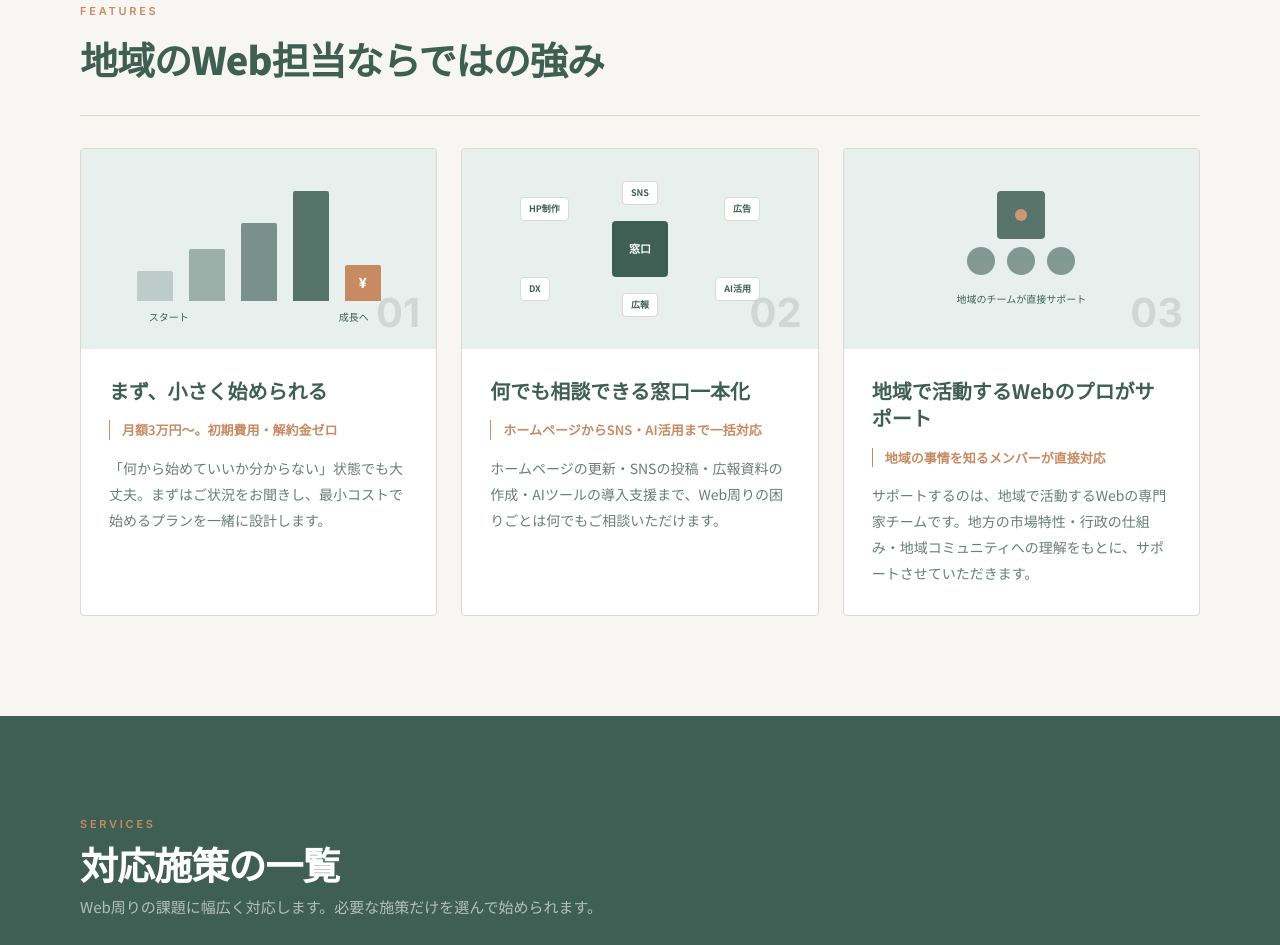
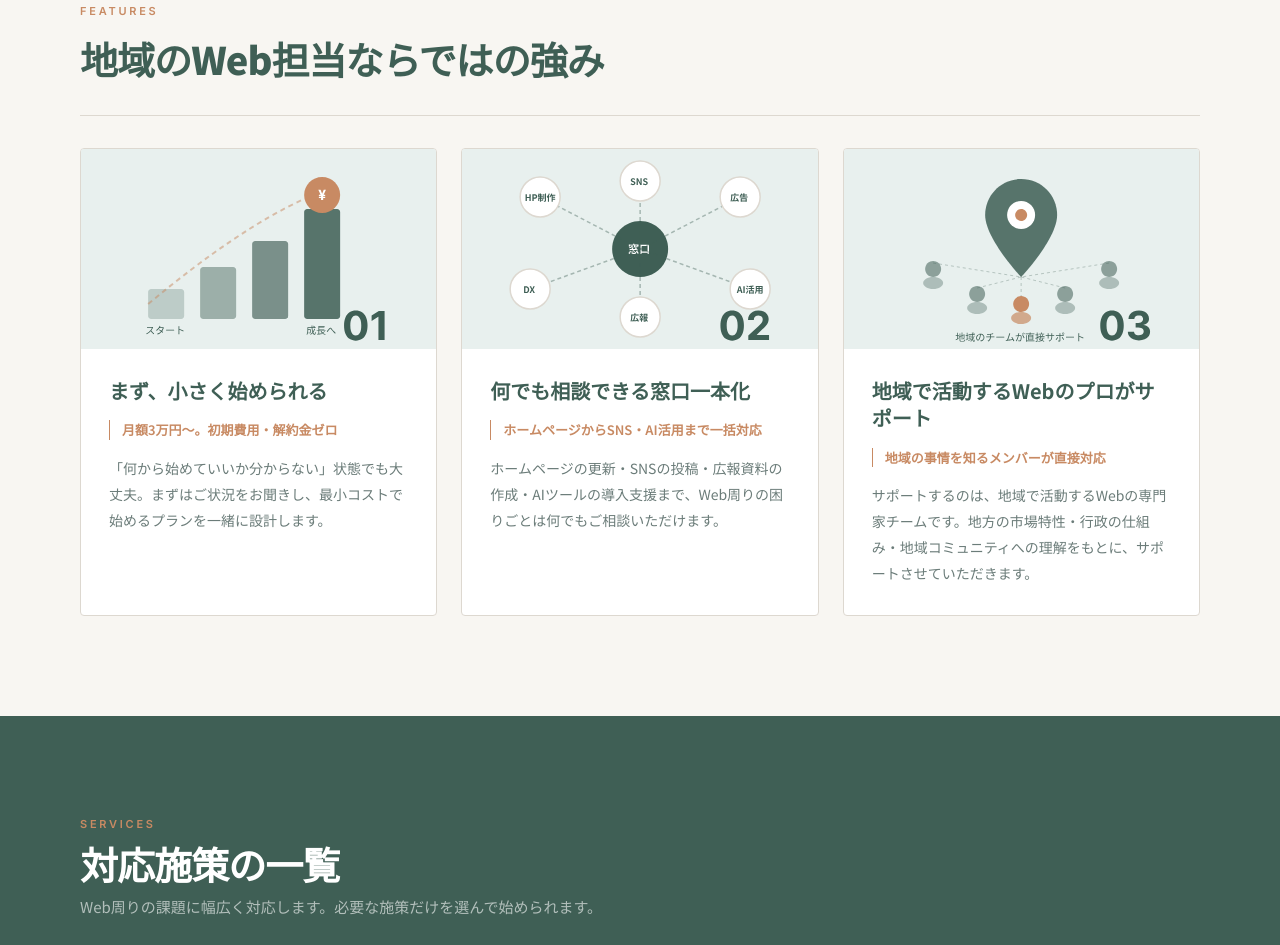
Before and after one commit to naoya708-room/webtan_local_LP01, a plain HTML site: page index.html in a window 1280 px wide. Shown: the part 2279-3224 px from the top of the page. Drawn offline with Linux system fonts and the light colour scheme.

Commit message:
強みセクションのイラストをFigma SVGに差し替えてレイアウトを修正
CSS再現の図解をFigmaエクスポートSVGに置き換え、カードの等高レイアウトを調整する。

Co-authored-by: Cursor <cursoragent@cursor.com>

```diff
--- a/css/style.css
+++ b/css/style.css
@@ -473,9 +473,12 @@ ul {
   display: grid;
   grid-template-columns: repeat(3, 1fr);
   gap: 24px;
+  align-items: stretch;
 }
 
 .feature-card {
+  display: flex;
+  flex-direction: column;
   background-color: var(--color-white);
   border: 1px solid var(--color-border);
   border-radius: var(--radius);
@@ -483,13 +486,21 @@ ul {
 }
 
 .feature-card__visual {
+  flex-shrink: 0;
   height: 200px;
   background-color: var(--color-mint);
-  position: relative;
   overflow: hidden;
 }
 
+.feature-card__illust {
+  width: 100%;
+  height: 100%;
+  object-fit: cover;
+  object-position: center;
+}
+
 .feature-card__body {
+  flex: 1;
   padding: 28px;
   display: flex;
   flex-direction: column;
@@ -516,173 +527,6 @@ ul {
   font-size: 14px;
   line-height: 1.85;
   color: var(--color-text);
-}
-
-/* Feature Illustrations */
-.feature-illust {
-  position: relative;
-  width: 100%;
-  height: 100%;
-}
-
-.feature-illust__num {
-  position: absolute;
-  bottom: 16px;
-  right: 16px;
-  font-family: var(--font-en);
-  font-size: 40px;
-  font-weight: 700;
-  color: var(--color-green);
-  opacity: 0.15;
-  line-height: 1;
-}
-
-.feature-illust--chart {
-  display: flex;
-  flex-direction: column;
-  align-items: center;
-  justify-content: flex-end;
-  padding: 20px 44px 24px;
-}
-
-.feature-illust__bars {
-  display: flex;
-  align-items: flex-end;
-  gap: 16px;
-  height: 140px;
-  position: relative;
-}
-
-.feature-illust__bar {
-  width: 36px;
-  height: var(--h);
-  background-color: var(--color-green);
-  opacity: var(--op, 1);
-  border-radius: 2px 2px 0 0;
-}
-
-.feature-illust__bar--accent {
-  background-color: var(--color-accent);
-  opacity: 1;
-  display: flex;
-  align-items: center;
-  justify-content: center;
-}
-
-.feature-illust__yen {
-  font-family: var(--font-en);
-  font-size: 14px;
-  font-weight: 700;
-  color: var(--color-white);
-}
-
-.feature-illust__labels {
-  display: flex;
-  justify-content: space-between;
-  width: 100%;
-  max-width: 220px;
-  margin-top: 8px;
-  font-size: 10px;
-  color: var(--color-green);
-}
-
-.feature-illust--hub {
-  display: flex;
-  align-items: center;
-  justify-content: center;
-  padding: 20px;
-}
-
-.feature-illust__hub-center {
-  position: absolute;
-  top: 50%;
-  left: 50%;
-  transform: translate(-50%, -50%);
-  width: 56px;
-  height: 56px;
-  background-color: var(--color-green);
-  border-radius: var(--radius);
-  display: flex;
-  align-items: center;
-  justify-content: center;
-  font-size: 11px;
-  font-weight: 700;
-  color: var(--color-white);
-  z-index: 2;
-}
-
-.feature-illust__hub-nodes {
-  position: relative;
-  width: 240px;
-  height: 160px;
-}
-
-.feature-illust__node {
-  position: absolute;
-  padding: 4px 8px;
-  background-color: var(--color-white);
-  border: 1px solid var(--color-border);
-  border-radius: var(--radius);
-  font-size: 9px;
-  font-weight: 700;
-  color: var(--color-green);
-  white-space: nowrap;
-}
-
-.feature-illust__node:nth-child(1) { top: 28px; left: 0; }
-.feature-illust__node:nth-child(2) { top: 12px; left: 50%; transform: translateX(-50%); }
-.feature-illust__node:nth-child(3) { top: 28px; right: 0; }
-.feature-illust__node:nth-child(4) { bottom: 28px; right: 0; }
-.feature-illust__node:nth-child(5) { bottom: 12px; left: 50%; transform: translateX(-50%); }
-.feature-illust__node:nth-child(6) { bottom: 28px; left: 0; }
-
-.feature-illust--team {
-  display: flex;
-  flex-direction: column;
-  align-items: center;
-  justify-content: center;
-  padding: 20px;
-  gap: 8px;
-}
-
-.feature-illust__person {
-  width: 28px;
-  height: 28px;
-  background-color: var(--color-green);
-  border-radius: 50%;
-  opacity: 0.6;
-}
-
-.feature-illust__person--main {
-  width: 48px;
-  height: 48px;
-  background-color: var(--color-green);
-  opacity: 0.85;
-  border-radius: var(--radius);
-  position: relative;
-}
-
-.feature-illust__person--main::after {
-  content: '';
-  position: absolute;
-  top: 50%;
-  left: 50%;
-  transform: translate(-50%, -50%);
-  width: 12px;
-  height: 12px;
-  background-color: var(--color-accent);
-  border-radius: 50%;
-}
-
-.feature-illust__people-row {
-  display: flex;
-  gap: 12px;
-}
-
-.feature-illust__team-label {
-  font-size: 10px;
-  color: var(--color-green);
-  margin-top: 8px;
 }
 
 /* ========================================
--- a/index.html
+++ b/index.html
@@ -176,23 +176,8 @@
         </div>
         <div class="features__grid">
           <article class="feature-card">
-            <div class="feature-card__visual feature-card__visual--01" aria-hidden="true">
-              <div class="feature-illust feature-illust--chart">
-                <div class="feature-illust__bars">
-                  <div class="feature-illust__bar" style="--h: 30px; --op: 0.25"></div>
-                  <div class="feature-illust__bar" style="--h: 52px; --op: 0.45"></div>
-                  <div class="feature-illust__bar" style="--h: 78px; --op: 0.65"></div>
-                  <div class="feature-illust__bar" style="--h: 110px; --op: 0.85"></div>
-                  <div class="feature-illust__bar feature-illust__bar--accent" style="--h: 36px">
-                    <span class="feature-illust__yen">¥</span>
-                  </div>
-                </div>
-                <div class="feature-illust__labels">
-                  <span>スタート</span>
-                  <span>成長へ</span>
-                </div>
-                <span class="feature-illust__num">01</span>
-              </div>
+            <div class="feature-card__visual">
+              <img src="images/feature-01.svg" alt="" class="feature-card__illust" width="409" height="200" aria-hidden="true">
             </div>
             <div class="feature-card__body">
               <h3 class="feature-card__title">まず、小さく始められる</h3>
@@ -201,19 +186,8 @@
             </div>
           </article>
           <article class="feature-card">
-            <div class="feature-card__visual feature-card__visual--02" aria-hidden="true">
-              <div class="feature-illust feature-illust--hub">
-                <div class="feature-illust__hub-center">窓口</div>
-                <div class="feature-illust__hub-nodes">
-                  <span class="feature-illust__node">HP制作</span>
-                  <span class="feature-illust__node">SNS</span>
-                  <span class="feature-illust__node">広告</span>
-                  <span class="feature-illust__node">AI活用</span>
-                  <span class="feature-illust__node">広報</span>
-                  <span class="feature-illust__node">DX</span>
-                </div>
-                <span class="feature-illust__num">02</span>
-              </div>
+            <div class="feature-card__visual">
+              <img src="images/feature-02.svg" alt="" class="feature-card__illust" width="409" height="200" aria-hidden="true">
             </div>
             <div class="feature-card__body">
               <h3 class="feature-card__title">何でも相談できる窓口一本化</h3>
@@ -222,17 +196,8 @@
             </div>
           </article>
           <article class="feature-card">
-            <div class="feature-card__visual feature-card__visual--03" aria-hidden="true">
-              <div class="feature-illust feature-illust--team">
-                <div class="feature-illust__person feature-illust__person--main"></div>
-                <div class="feature-illust__people-row">
-                  <div class="feature-illust__person"></div>
-                  <div class="feature-illust__person"></div>
-                  <div class="feature-illust__person"></div>
-                </div>
-                <span class="feature-illust__team-label">地域のチームが直接サポート</span>
-                <span class="feature-illust__num">03</span>
-              </div>
+            <div class="feature-card__visual">
+              <img src="images/feature-03.svg" alt="" class="feature-card__illust" width="409" height="200" aria-hidden="true">
             </div>
             <div class="feature-card__body">
               <h3 class="feature-card__title">地域で活動するWebのプロがサポート</h3>
```
Also changed, not shown: images/feature-01.svg (added), images/feature-02.svg (added), images/feature-03.svg (added).
